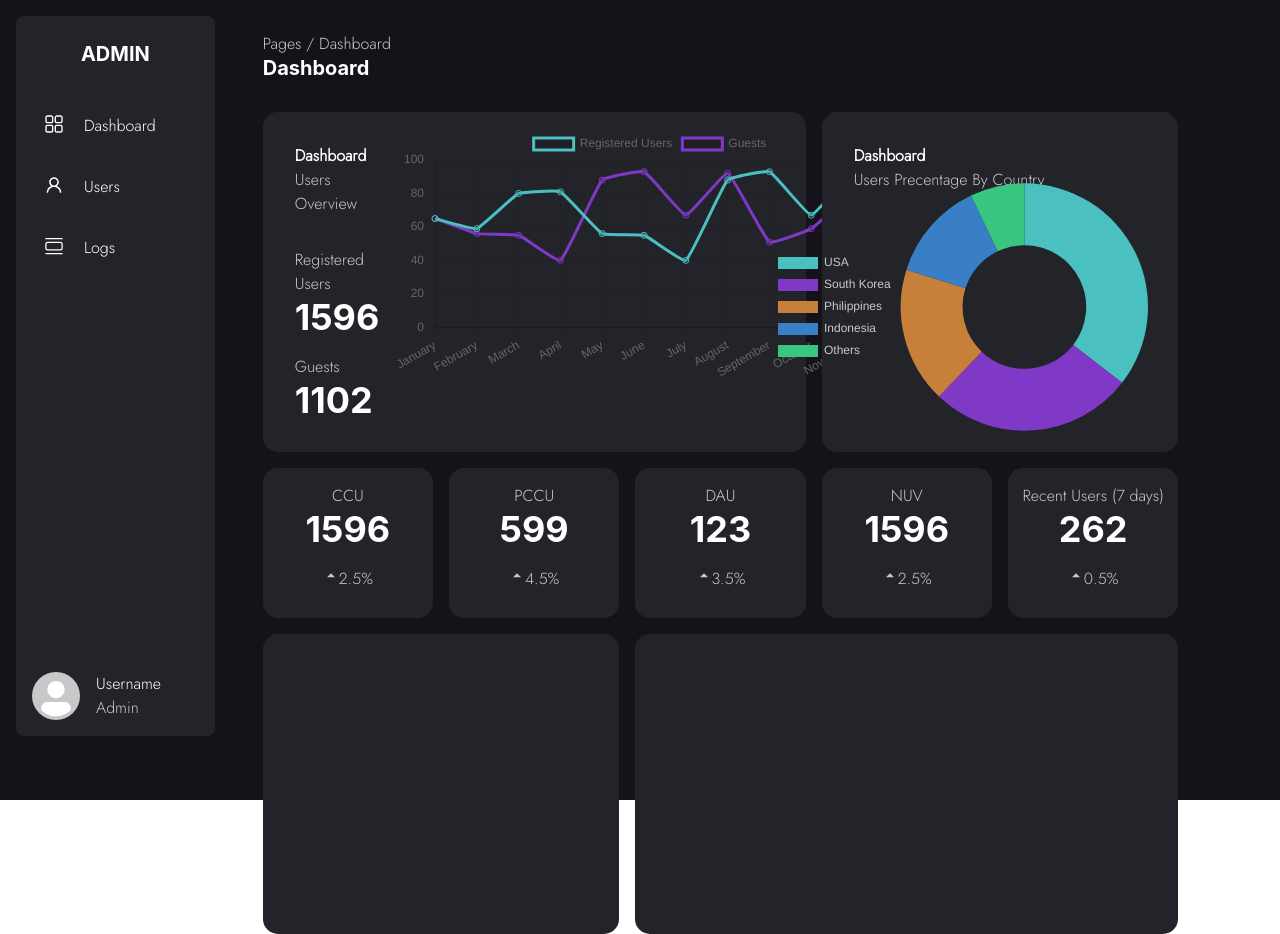
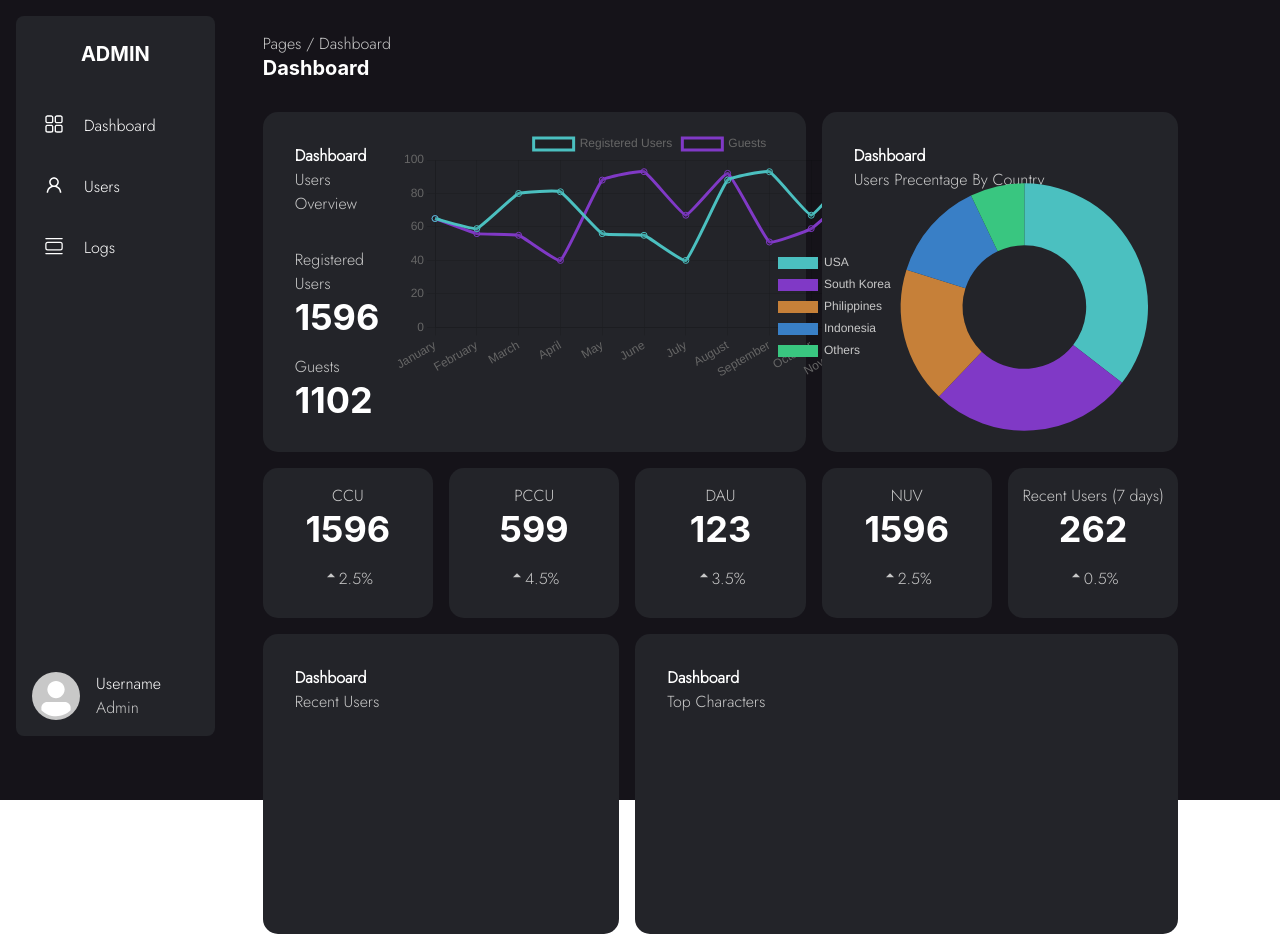
Before and after one commit to daga96/AdminTool, a React (Create React App) app: page /dashboard in a window 1280 px wide. Built offline with nearby package versions, Linux system fonts and the light colour scheme.

Commit message:
feat: added users page

```diff
--- a/src/App.js
+++ b/src/App.js
@@ -3,6 +3,7 @@ import React from "react";
 import { ChakraProvider } from "@chakra-ui/react";
 import Login from "./pages/Login";
 import Dashboard from "./pages/Dashboard";
+import Users from "./pages/Users";
 
 export default function App() {
   return (
@@ -11,6 +12,7 @@ export default function App() {
         <Routes>
           <Route path="/login" element={<Login />} />
           <Route path="/dashboard" element={<Dashboard />} />
+          <Route path="/users" element={<Users />} />
           <Route
             path="*"
             element={
--- a/src/components/sidebar/Sidebar.js
+++ b/src/components/sidebar/Sidebar.js
@@ -33,7 +33,7 @@ export default function Sidebar() {
       </Flex>
       <Flex flexDir="column" m={4}>
         <NavItem link="/dashboard" icon={RxDashboard} title="Dashboard" />
-        <NavItem link="/dashboard" icon={AiOutlineUser} title="Users" />
+        <NavItem link="/users" icon={AiOutlineUser} title="Users" />
         <NavItem link="/dashboard" icon={BsViewList} title="Logs" />
       </Flex>
       <Flex m={4} position="absolute" bottom="0px">
--- a/src/pages/Dashboard.js
+++ b/src/pages/Dashboard.js
@@ -307,23 +307,39 @@ export default function Dashboard() {
           <GridItem
             display="flex"
             flexDir="column"
-            textAlign="center"
             colSpan={2}
             rowSpan={1}
             h="300px"
             borderRadius={15}
             backgroundColor="#232429"
-          ></GridItem>
+          >
+            <Box m={8}>
+              <Text as="b" color="#FFFFFF" size="sx">
+                Dashboard
+              </Text>
+              <Text color="#C8C8C8" size="sx">
+                Recent Users
+              </Text>
+            </Box>
+          </GridItem>
           <GridItem
             display="flex"
             flexDir="column"
-            textAlign="center"
             colSpan={3}
             rowSpan={1}
             h="300px"
             borderRadius={15}
             backgroundColor="#232429"
-          ></GridItem>
+          >
+            <Box m={8}>
+              <Text as="b" color="#FFFFFF" size="sx">
+                Dashboard
+              </Text>
+              <Text color="#C8C8C8" size="sx">
+                Top Characters
+              </Text>
+            </Box>
+          </GridItem>
         </Grid>
       </Flex>
     </Flex>
--- /dev/null
+++ b/src/pages/Users.js
@@ -0,0 +1,27 @@
+import {
+  Text,
+  Box,
+  Flex,
+  Heading,
+  Grid,
+  GridItem,
+  Icon,
+} from "@chakra-ui/react";
+
+import Sidebar from "../components/sidebar/Sidebar";
+
+export default function Users() {
+  return (
+    <Flex flexDir="row" width="100vw" height="100vh" backgroundColor="#151319">
+      <Sidebar />
+      <Flex flexDir="column" width="100%" m={4}>
+        <Box m={4}>
+          <Text color="#C8C8C8">Pages / Users</Text>
+          <Heading color="#FFFFFF" size="md" w="100%">
+            Users
+          </Heading>
+        </Box>
+      </Flex>
+    </Flex>
+  );
+}
```
